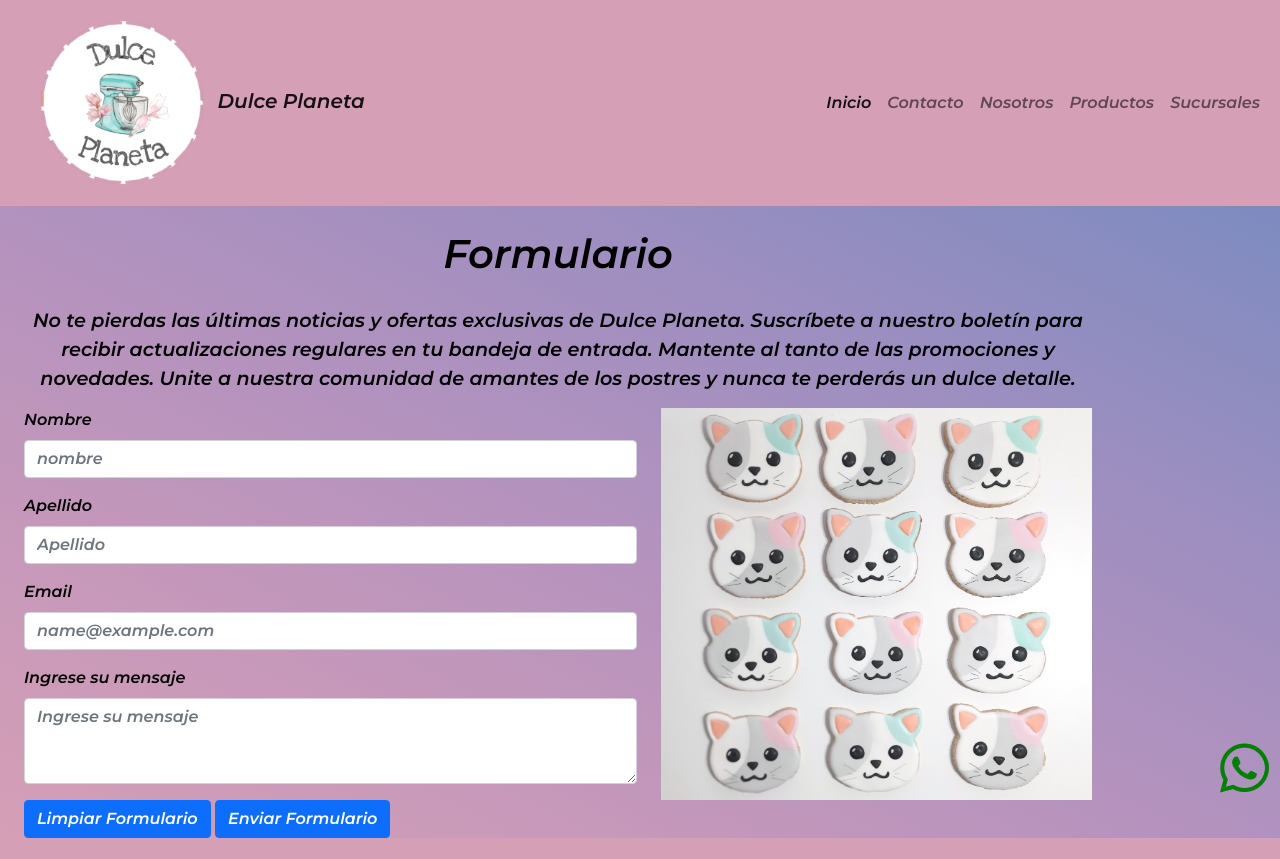
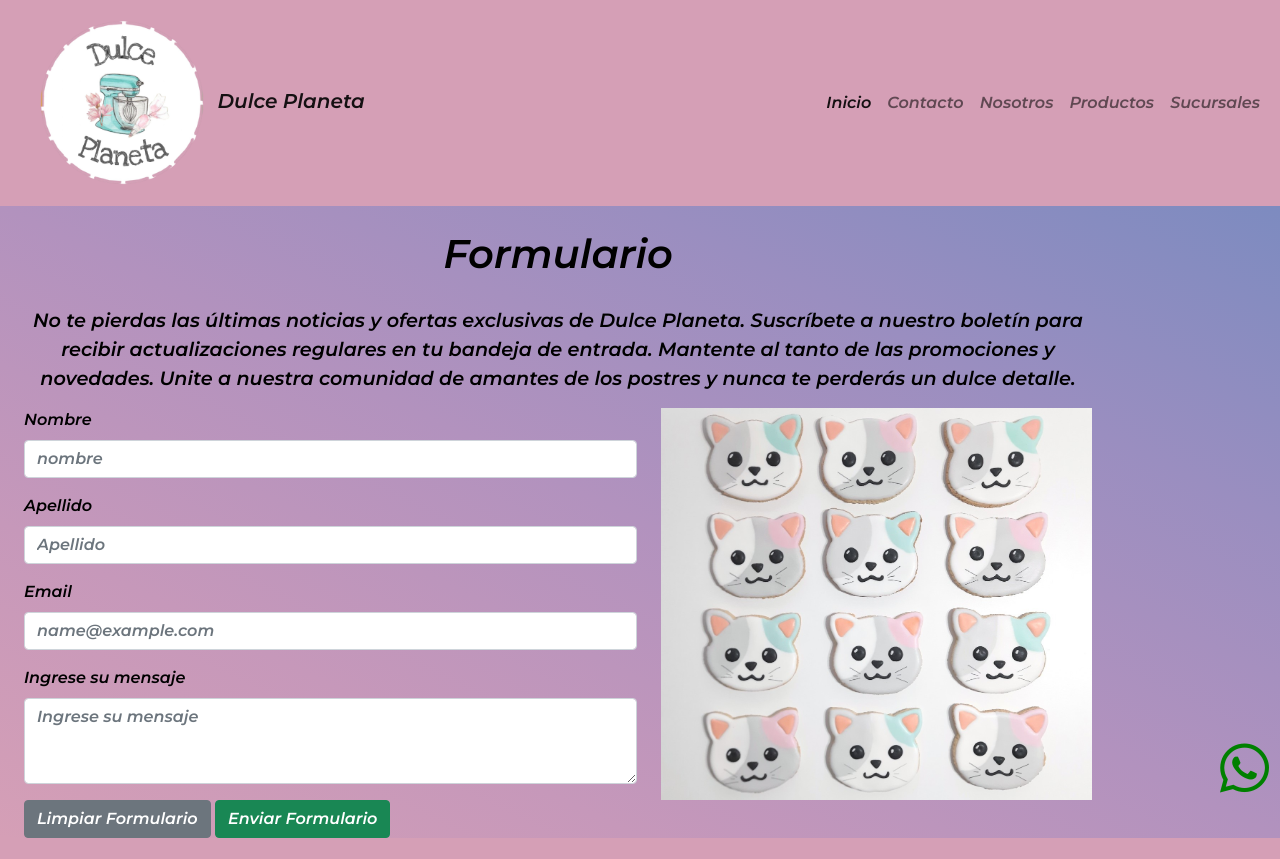
Before and after one commit to MicaelaCompiano/PreEntrega2_CompianoMicaela, a plain HTML site: page pages/contacto.html in a window 1280 px wide. Shown: the top 859 px of the page. Drawn offline with Linux system fonts and the light colour scheme; a web font is replaced by a local one.

Commit message:
proyecto final

```diff
--- a/pages/contacto.html
+++ b/pages/contacto.html
@@ -71,8 +71,8 @@
            <label for="exampleFormControlTextarea1" class="form-label">Ingrese su mensaje</label>
            <textarea class="form-control" id="exampleFormControlTextarea1" rows="3" placeholder="Ingrese su mensaje"></textarea>
          </div>
-          <button type="reset" class="btn btn-primary">Limpiar Formulario</button>
-          <button type="submit" class="btn btn-primary">Enviar Formulario</button>
+          <button type="reset" class="btn btn-secondary colorLimpiar">Limpiar Formulario</button>
+          <button type="submit" class="btn btn-success colorEnviar">Enviar Formulario</button>
        </div>
        <div class="col-md-5 col-sm-12">
          <img src="../assets/img/cookies gatitos.jpg" alt="imagen torta formulario" class="img-fluid">
```
